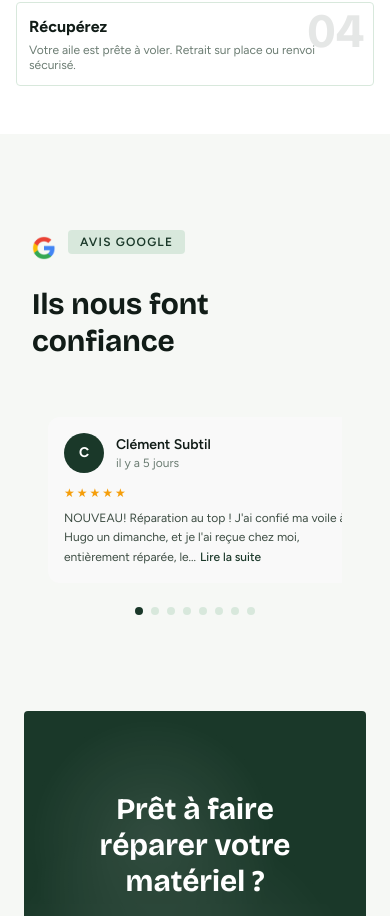
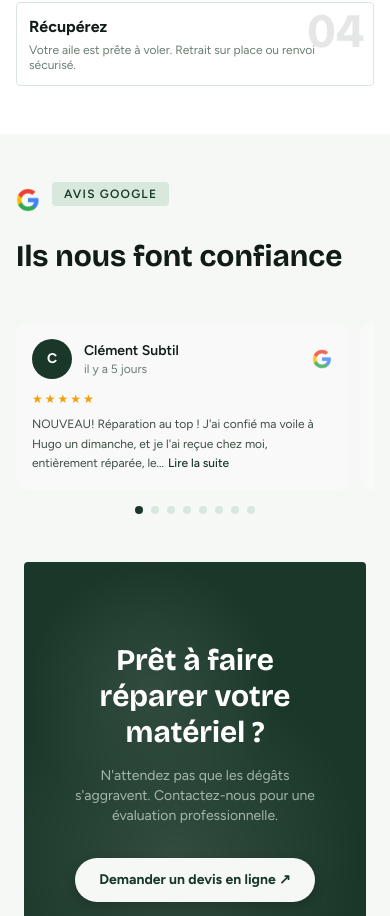
Before and after one commit to clementsbt/Parapente-rescue, a Next.js app: page / in a window 390 px wide. Shown: the part 2717-3633 px from the top of the page. Built offline with nearby package versions, Linux system fonts and the light colour scheme.

Commit message:
Fix mobile padding on reviews section

```diff
--- a/src/app/page.tsx
+++ b/src/app/page.tsx
@@ -200,7 +200,7 @@ export default function Home() {
       </section>
 
       {/* Testimonials */}
-      <section className="py-24 px-8 md:px-14">
+      <section className="py-12 md:py-24 px-4 md:px-14">
         <div className="max-w-6xl mx-auto mb-12">
           <div className="flex items-center gap-3 mb-4">
             <Image
--- a/src/components/GoogleReviews.tsx
+++ b/src/components/GoogleReviews.tsx
@@ -101,11 +101,11 @@ export default function GoogleReviews() {
   };
 
   return (
-    <div className="max-w-6xl mx-auto px-4 md:px-0">
+    <div className="max-w-6xl mx-auto px-0 md:px-0">
       <div
         ref={scrollRef}
         onScroll={handleScroll}
-        className="flex overflow-x-auto snap-x snap-mandatory gap-3 md:gap-4 p-2 scrollbar-hide"
+        className="flex overflow-x-auto snap-x snap-mandatory gap-3 md:gap-4 p-0 md:p-2 scrollbar-hide"
         style={{ scrollBehavior: 'smooth', scrollbarWidth: 'none', msOverflowStyle: 'none' }}
       >
         <style jsx>{`
```
